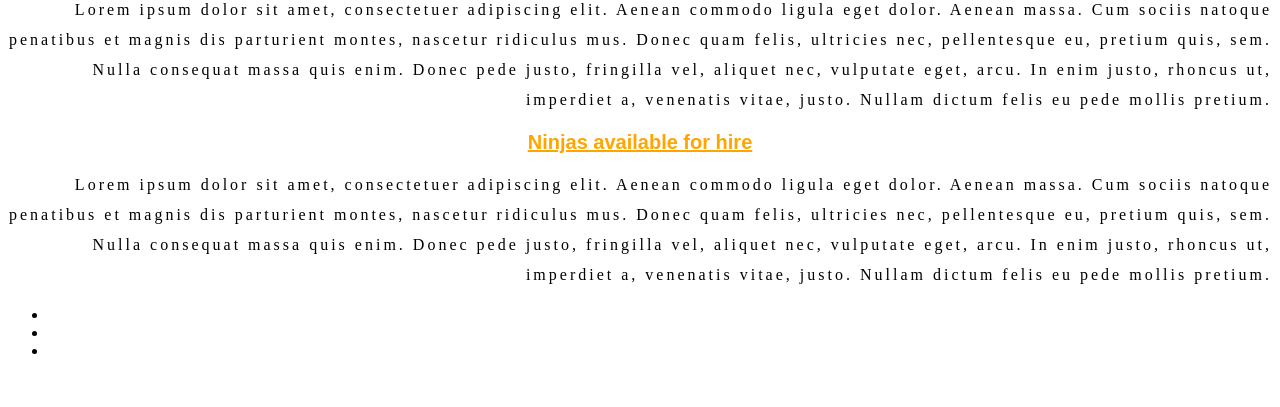
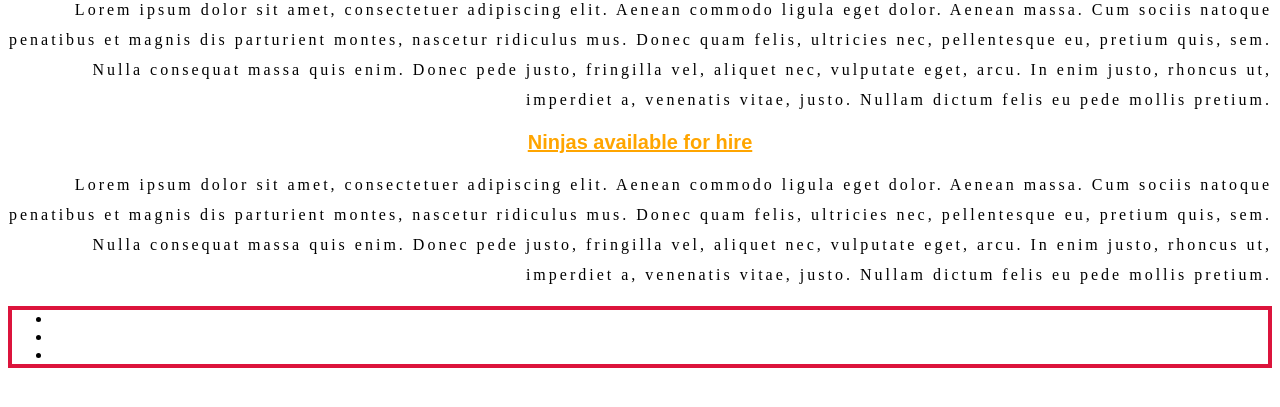
Before and after one commit to 1275186j/style.csss, a plain HTML site: page index.html in a window 1280 px wide. Shown: the part 57-464 px from the top of the page. Drawn offline with Linux system fonts and the light colour scheme.

Commit message:
Update style.css

```diff
--- a/style.css
+++ b/style.css
@@ -14,3 +14,9 @@ h1{
     column-gap: 2;
     column-gap: 60px;
    }
+ul{
+   border-width:4px;
+ border-style: solid;
+ border-color: crimson;
+
+}
```
